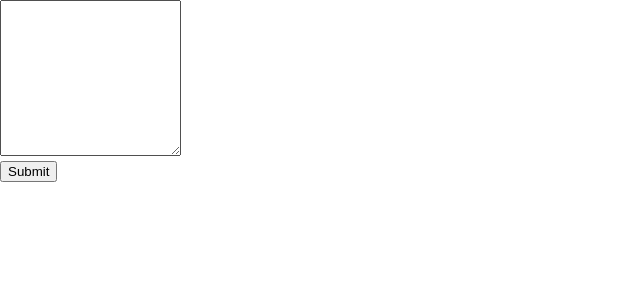
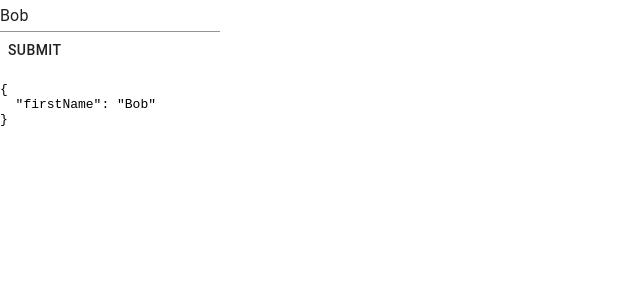
Before and after one commit to aphd/smart-corpus, a React (Create React App) app: page / in a window 1280 px wide. Shown: the top 300 px of the page, without its empty margins (0-640 px from the left). Built offline with nearby package versions, Linux system fonts and the light colour scheme.

Commit message:
Added formik library

```diff
--- a/package.json
+++ b/package.json
@@ -3,9 +3,11 @@
   "version": "0.1.0",
   "private": true,
   "dependencies": {
+    "@material-ui/core": "^4.8.3",
     "@testing-library/jest-dom": "^4.2.4",
     "@testing-library/react": "^9.3.2",
     "@testing-library/user-event": "^7.1.2",
+    "formik": "^2.1.2",
     "helmet": "^3.21.2",
     "react": "^16.12.0",
     "react-dom": "^16.12.0",
--- a/src/App.jsx
+++ b/src/App.jsx
@@ -4,19 +4,6 @@ import "./App.css";
 import Form from "./components/form";
 
 class App extends Component {
-    handleFormSubmit = sc_code => {
-        try {
-            this.setState({
-                metric: sc_code,
-                errors: null
-            });
-        } catch (error) {
-            this.setState({
-                metric: null,
-                errors: error.errors
-            });
-        }
-    };
     render = () => {
         return (
             <main className="container">
@@ -26,8 +13,6 @@ class App extends Component {
                     </Helmet>
                 </HelmetProvider>
                 <Form onFormSubmit={this.handleFormSubmit} />
-                {/* <Metrics metric={this.state.metric} />
-                <Error errors={this.state.errors} /> */}
             </main>
         );
     };
--- a/src/components/form.jsx
+++ b/src/components/form.jsx
@@ -1,29 +1,31 @@
 import React, { Component } from "react";
+import { Formik } from "formik";
+import { TextField, Button } from "@material-ui/core";
 
 class Form extends Component {
     render() {
         return (
-            <form>
-                <div className="form-group">
-                    <textarea
-                        className="form-control"
-                        id="sc_code"
-                        rows="10"
-                        defaultValue=""
-                    ></textarea>
-                </div>
-                <button
-                    type="button"
-                    className="btn btn-primary mb-2"
-                    onClick={() =>
-                        this.props.onFormSubmit(
-                            document.getElementById("sc_code").value
-                        )
-                    }
-                >
-                    Submit
-                </button>
-            </form>
+            <Formik
+                initialValues={{ firstName: "Bob" }}
+                onSubmit={data => {
+                    console.log("Submit: ", data);
+                }}
+            >
+                {({ values, handleChange, handleBlur, handleSubmit }) => (
+                    <form onSubmit={handleSubmit}>
+                        <TextField
+                            name="firstName"
+                            value={values.firstName}
+                            onChange={handleChange}
+                            onBlur={handleBlur}
+                        />
+                        <div>
+                            <Button type="submit">submit</Button>
+                        </div>
+                        <pre>{JSON.stringify(values, null, 2)}</pre>
+                    </form>
+                )}
+            </Formik>
         );
     }
 }
```
Also changed, not shown: 1 other file (tests, documents, lock files or other folders).
